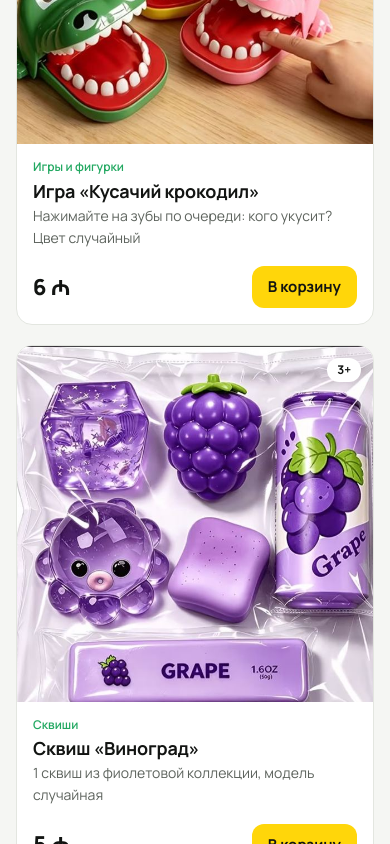
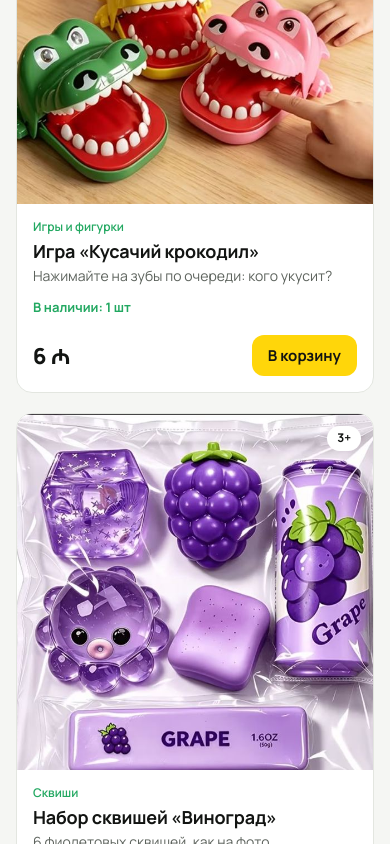
Before and after one commit to wiynet/squishaz, a plain HTML site: page index.html in a window 390 px wide. Shown: the part 3138-3982 px from the top of the page. Drawn offline with Linux system fonts and the light colour scheme.

Commit message:
Наборы, покупка поштучно и наличие товаров

```diff
--- a/index.html
+++ b/index.html
@@ -175,6 +175,14 @@ section { padding-block: 48px; }
 .buy { display: flex; align-items: center; justify-content: space-between; gap: 10px; margin-top: auto; padding-top: 14px; }
 .price { font-size: 22px; font-weight: 800; font-variant-numeric: tabular-nums; }
 .buy .btn { padding: 9px 16px; font-size: 15px; }
+.variant { display: flex; flex-wrap: wrap; gap: 6px; margin-top: 8px; }
+.vbtn { border: 0; background: var(--surface); box-shadow: inset 0 0 0 1.5px var(--line); color: var(--ink-soft); border-radius: 10px; padding: 6px 10px; font-size: 13px; font-weight: 700; font-variant-numeric: tabular-nums; }
+.vbtn:hover { color: var(--ink); }
+.vbtn[aria-pressed="true"] { background: var(--chip-on-bg); color: var(--chip-on-fg); box-shadow: none; }
+.vtag { background: var(--grey-soft); color: var(--ink); border-radius: 10px; padding: 6px 10px; font-size: 13px; font-weight: 700; }
+.stock { font-size: 13px; font-weight: 700; color: var(--green); margin-top: 6px; }
+.stock.out { color: var(--ink-soft); }
+.btn:disabled, .qty button:disabled { background: var(--grey-soft); color: var(--ink-soft); cursor: not-allowed; transform: none; }
 .nothing { grid-column: 1 / -1; color: var(--ink-soft); text-align: center; padding-block: 30px; }
 
 /* Delivery */
@@ -429,6 +437,9 @@ const T = {
     'f.comment': 'Комментарий (необязательно)', 'f.comment.ph': 'Например, привезти после 18:00',
     'send': 'Отправить заказ в WhatsApp', 'send.note': 'Откроется WhatsApp с готовым сообщением. Заказ принят, когда мы ответим.',
     'send.err': 'Укажите имя и адрес, чтобы мы знали, куда везти.',
+    'v.set': n => `Набор ${n} шт`, 'v.pc': '1 шт',
+    'stock': n => `В наличии: ${n} шт`, 'stock.set': 'В наличии: 1 набор',
+    'soldout': 'Всё уже в корзине', 'soldout.btn': 'Нет в наличии', 'noMore': 'Больше нет в наличии',
     'inCart': 'в корзине', 'copied': 'Номер скопирован', 'copyFail': 'Выделите номер и скопируйте вручную',
     'minus': 'Убрать один', 'plus': 'Добавить один',
     'theme.light': 'Включить светлую тему', 'theme.dark': 'Включить тёмную тему',
@@ -479,6 +490,9 @@ const T = {
     'f.comment': 'Şərh (istəyə bağlı)', 'f.comment.ph': 'Məsələn, 18:00-dan sonra gətirin',
     'send': 'Sifarişi WhatsApp-a göndər', 'send.note': 'Hazır mesajla WhatsApp açılacaq. Biz cavab verəndə sifariş qəbul olunur.',
     'send.err': 'Hara gətirəcəyimizi bilmək üçün adınızı və ünvanınızı yazın.',
+    'v.set': n => `${n} ədədlik dəst`, 'v.pc': '1 ədəd',
+    'stock': n => `Stokda: ${n} ədəd`, 'stock.set': 'Stokda: 1 dəst',
+    'soldout': 'Hamısı artıq səbətdədir', 'soldout.btn': 'Stokda yoxdur', 'noMore': 'Stokda daha yoxdur',
     'inCart': 'səbətdə', 'copied': 'Nömrə kopyalandı', 'copyFail': 'Nömrəni seçib əl ilə kopyalayın',
     'minus': 'Birini çıxar', 'plus': 'Birini əlavə et',
     'theme.light': 'İşıqlı temanı aç', 'theme.dark': 'Qaranlıq temanı aç',
@@ -488,6 +502,8 @@ const T = {
 };
 
 const CATS = ['all', 'squish', 'prank', 'active', 'fun'];
+/* pack: сколько штук в наборе (наличие = один набор). setOnly: только набором.
+   pcPrice: цена за 1 шт, если можно купить поштучно. Без pack — в наличии 1 шт. */
 const PRODUCTS = [
   { id: 'dragon', img: 'p06.jpg', cat: 'fun', price: 12, age: 6, badge: 'hit',
     name: { ru: 'Светящийся дракон', az: 'İşıq saçan əjdaha' },
@@ -497,21 +513,21 @@ const PRODUCTS = [
     note: { ru: 'Стреляет присосками на леске, в наборе маска и запасные присоски', az: 'Sapa bağlı sorucu oxlar atır, dəstdə maska və ehtiyat oxlar var' } },
   { id: 'croc', img: 'p04.jpg', cat: 'fun', price: 6, age: 3,
     name: { ru: 'Игра «Кусачий крокодил»', az: '«Dişləyən timsah» oyunu' },
-    note: { ru: 'Нажимайте на зубы по очереди: кого укусит? Цвет случайный', az: 'Növbə ilə dişlərə basın: kimi dişləyəcək? Rəngi təsadüfi' } },
-  { id: 'grape', img: 'p07.jpg', cat: 'squish', price: 5, age: 3,
-    name: { ru: 'Сквиш «Виноград»', az: 'Skviş «Üzüm»' },
-    note: { ru: '1 сквиш из фиолетовой коллекции, модель случайная', az: 'Bənövşəyi kolleksiyadan 1 skviş, model təsadüfi' } },
-  { id: 'cheese', img: 'p08.jpg', cat: 'squish', price: 5, age: 3,
-    name: { ru: 'Сквиш «Сыр и булочки»', az: 'Skviş «Pendir və çörək»' },
-    note: { ru: '1 сквиш: сыр, бургер, хлеб или масло, модель случайная', az: '1 skviş: pendir, burger, çörək və ya yağ, model təsadüfi' } },
-  { id: 'blue', img: 'p09.jpg', cat: 'squish', price: 5, age: 3,
-    name: { ru: 'Сквиш «Голубой лёд»', az: 'Skviş «Mavi buz»' },
-    note: { ru: '1 сквиш из голубой коллекции с блёстками, модель случайная', az: 'Parıltılı mavi kolleksiyadan 1 skviş, model təsadüfi' } },
-  { id: 'pink', img: 'p10.jpg', cat: 'squish', price: 5, age: 3,
-    name: { ru: 'Сквиш «Розовый микс»', az: 'Skviş «Çəhrayı miks»' },
-    note: { ru: '1 сквиш из розовой коллекции, соберите весь набор', az: 'Çəhrayı kolleksiyadan 1 skviş, bütün dəsti toplayın' } },
-  { id: 'finger', img: 'p02.jpg', cat: 'fun', price: 8, age: 6,
-    name: { ru: 'Фингерборды, 12 шт', az: 'Barmaq skeytbordları, 12 əd.' },
+    note: { ru: 'Нажимайте на зубы по очереди: кого укусит?', az: 'Növbə ilə dişlərə basın: kimi dişləyəcək?' } },
+  { id: 'grape', img: 'p07.jpg', cat: 'squish', price: 25, age: 3, pack: 6, setOnly: true,
+    name: { ru: 'Набор сквишей «Виноград»', az: 'Skviş dəsti «Üzüm»' },
+    note: { ru: '6 фиолетовых сквишей, как на фото', az: 'Fotodakı kimi 6 bənövşəyi skviş' } },
+  { id: 'cheese', img: 'p08.jpg', cat: 'squish', price: 25, age: 3, pack: 6, setOnly: true,
+    name: { ru: 'Набор сквишей «Сыр и булочки»', az: 'Skviş dəsti «Pendir və çörək»' },
+    note: { ru: '6 сквишей: сыр, тост, бургер, хлеб и масло, как на фото', az: '6 skviş: pendir, tost, burger, çörək və yağ, fotodakı kimi' } },
+  { id: 'blue', img: 'p09.jpg', cat: 'squish', price: 25, age: 3, pack: 6, setOnly: true,
+    name: { ru: 'Набор сквишей «Голубой лёд»', az: 'Skviş dəsti «Mavi buz»' },
+    note: { ru: '6 голубых сквишей с блёстками, как на фото', az: 'Fotodakı kimi 6 parıltılı mavi skviş' } },
+  { id: 'pink', img: 'p10.jpg', cat: 'squish', price: 25, age: 3, pack: 6, setOnly: true,
+    name: { ru: 'Набор сквишей «Розовый микс»', az: 'Skviş dəsti «Çəhrayı miks»' },
+    note: { ru: '6 розовых сквишей, как на фото', az: 'Fotodakı kimi 6 çəhrayı skviş' } },
+  { id: 'finger', img: 'p02.jpg', cat: 'fun', price: 8, pcPrice: 1, age: 6, pack: 12,
+    name: { ru: 'Фингерборды', az: 'Barmaq skeytbordları' },
     note: { ru: 'Мини-скейты для пальцев с разными рисунками', az: 'Müxtəlif şəkilli barmaq üçün mini skeytlər' } },
   { id: 'katana', img: 'p05.jpg', cat: 'active', price: 9, age: 6,
     name: { ru: 'Игрушечная катана', az: 'Oyuncaq katana' },
@@ -522,19 +538,35 @@ const PRODUCTS = [
   { id: 'ball', img: 'p15.jpg', cat: 'active', price: 3, age: 3,
     name: { ru: 'Надувной мяч, 27 см', az: 'Şişmə top, 27 sm' },
     note: { ru: 'Разноцветный, для пляжа и бассейна', az: 'Rəngarəng, çimərlik və hovuz üçün' } },
-  { id: 'glasses', img: 'p12.jpg', cat: 'prank', price: 10, age: 6,
-    name: { ru: 'Пиксельные очки, 6 шт', az: 'Piksel eynəklər, 6 əd.' },
+  { id: 'glasses', img: 'p12.jpg', cat: 'prank', price: 10, pcPrice: 2, age: 6, pack: 6,
+    name: { ru: 'Пиксельные очки', az: 'Piksel eynəklər' },
     note: { ru: 'Разные цвета, для фото и вечеринок', az: 'Müxtəlif rənglər, foto və şənliklər üçün' } },
-  { id: 'cushion', img: 'p11.jpg', cat: 'prank', price: 3, age: 6,
-    name: { ru: 'Подушка-пищалка, 2 шт', az: 'Səsli yastıq, 2 əd.' },
+  { id: 'cushion', img: 'p11.jpg', cat: 'prank', price: 3, pcPrice: 2, age: 6, pack: 2,
+    name: { ru: 'Подушка-пищалка', az: 'Səsli yastıq' },
     note: { ru: 'Классический прикол, цвета случайные', az: 'Klassik zarafat, rənglər təsadüfi' } },
-  { id: 'knife', img: 'p13.jpg', cat: 'prank', price: 7, age: 8,
-    name: { ru: 'Нож-обманка, 7 шт', az: 'Zarafat bıçağı, 7 əd.' },
+  { id: 'knife', img: 'p13.jpg', cat: 'prank', price: 7, pcPrice: 1, age: 8, pack: 7,
+    name: { ru: 'Нож-обманка', az: 'Zarafat bıçağı' },
     note: { ru: 'Пластиковое лезвие прячется в ручку, безопасно', az: 'Plastik tiyə dəstəyə girir, təhlükəsizdir' } },
-  { id: 'mustache', img: 'p14.jpg', cat: 'prank', price: 4, age: 6,
-    name: { ru: 'Накладные усы, 10 шт', az: 'Yapışan bığlar, 10 əd.' },
+  { id: 'mustache', img: 'p14.jpg', cat: 'prank', price: 4, age: 6, pack: 10, setOnly: true,
+    name: { ru: 'Накладные усы', az: 'Yapışan bığlar' },
     note: { ru: '10 разных фасонов, на клейкой основе', az: '10 fərqli forma, yapışqanlı' } },
 ];
+
+/* Варианты покупки и наличие (в штуках) */
+function variants(p) {
+  if (p.pack && !p.setOnly) return [{ k: 'set', n: p.pack, price: p.price }, { k: 'pc', n: 1, price: p.pcPrice }];
+  if (p.pack) return [{ k: 'set', n: p.pack, price: p.price }];
+  return [{ k: 'one', n: 1, price: p.price }];
+}
+const stockOf = p => p.pack || 1;
+const findVariant = (p, k) => variants(p).find(v => v.k === k);
+const usedOf = p => Object.entries(cart).reduce((s, [key, q]) => {
+  const [id, k] = key.split(':'); if (id !== p.id) return s;
+  const v = findVariant(p, k); return s + (v ? v.n * q : 0);
+}, 0);
+const leftOf = p => stockOf(p) - usedOf(p);
+const canAdd = (p, v) => leftOf(p) >= v.n;
+const picked = {};
 
 const ICONS = {
   truck: '<svg viewBox="0 0 24 24" fill="none" stroke="currentColor" stroke-width="2" stroke-linejoin="round" stroke-linecap="round"><path d="M3 6h11v10H3zM14 9h4l3 3v4h-7"/><circle cx="7" cy="17.5" r="1.8"/><circle cx="17" cy="17.5" r="1.8"/></svg>',
@@ -606,7 +638,17 @@ function applyTexts() {
 }
 
 /* Cards */
+const vLabel = (p, v) => v.k === 'set' ? t('v.set', v.n) : v.k === 'pc' ? t('v.pc') : '';
+function stockText(p) {
+  const left = leftOf(p);
+  if (p.setOnly) return left >= p.pack ? t('stock.set') : t('soldout');
+  return left > 0 ? t('stock', left) : t('soldout');
+}
 function card(p) {
+  const vs = variants(p);
+  const v = findVariant(p, picked[p.id]) || vs[0];
+  const ok = canAdd(p, v);
+  const out = leftOf(p) < Math.min(...vs.map(x => x.n));
   return `<article class="card">
     <div class="art">
       <img src="${p.img}" alt="${p.name[lang]}" loading="lazy">
@@ -617,9 +659,13 @@ function card(p) {
       <span class="cat-label">${t('c.' + p.cat)}</span>
       <h3>${p.name[lang]}</h3>
       <p class="note">${p.note[lang]}</p>
+      ${vs.length > 1
+        ? `<div class="variant" role="group">${vs.map(x => `<button class="vbtn" data-pick="${p.id}:${x.k}" aria-pressed="${x.k === v.k}">${vLabel(p, x)} · ${azn(x.price)}</button>`).join('')}</div>`
+        : p.setOnly ? `<div class="variant"><span class="vtag">${t('v.set', p.pack)}</span></div>` : ''}
+      <p class="stock${out ? ' out' : ''}">${stockText(p)}</p>
       <div class="buy">
-        <span class="price">${azn(p.price)}</span>
-        <button class="btn" data-add="${p.id}">${t('add')}</button>
+        <span class="price">${azn(v.price)}</span>
+        <button class="btn" data-add="${p.id}:${v.k}" ${ok ? '' : 'disabled'}>${ok ? t('add') : t('soldout.btn')}</button>
       </div>
     </div>
   </article>`;
@@ -636,16 +682,22 @@ function renderGrid() {
   $('grid').innerHTML = list.length ? list.map(card).join('') : `<p class="nothing">${t('cat.nothing')}</p>`;
 }
 
-
-/* Cart */
+/* Cart: ключ = "id:вариант" */
+function lineOf(key) {
+  const [id, k] = key.split(':');
+  const p = PRODUCTS.find(x => x.id === id);
+  const v = p && findVariant(p, k);
+  return v ? { p, v } : null;
+}
 const count = () => Object.values(cart).reduce((a, b) => a + b, 0);
-const subtotal = () => Object.entries(cart).reduce((s, [id, q]) => s + (PRODUCTS.find(p => p.id === id)?.price || 0) * q, 0);
+const subtotal = () => Object.entries(cart).reduce((s, [key, q]) => { const l = lineOf(key); return s + (l ? l.v.price * q : 0); }, 0);
+const lineName = ({ p, v }) => p.name[lang] + (v.k === 'one' ? '' : ` (${vLabel(p, v)})`);
 
 function orderText() {
   const sub = subtotal(), ship = sub >= FREE_FROM ? 0 : SHIP;
-  const lines = Object.entries(cart).map(([id, q]) => {
-    const p = PRODUCTS.find(x => x.id === id);
-    return `• ${p.name[lang]} × ${q} = ${azn(p.price * q)}`;
+  const lines = Object.entries(cart).map(([key, q]) => {
+    const l = lineOf(key);
+    return `• ${lineName(l)} × ${q} = ${azn(l.v.price * q)}`;
   });
   return [t('msg.hi'), ...lines, '',
     `${t('goods')}: ${azn(sub)}`,
@@ -660,8 +712,19 @@ function updateSendLink() {
   const a = $('sendWa'); if (a) a.href = waUrl(orderText());
 }
 
+function fixCart() {
+  for (const key of Object.keys(cart)) if (!lineOf(key) || !(cart[key] > 0)) delete cart[key];
+  for (const p of PRODUCTS) {
+    while (leftOf(p) < 0) {
+      const key = Object.keys(cart).find(k => k.startsWith(p.id + ':'));
+      if (!key) break;
+      if (--cart[key] <= 0) delete cart[key];
+    }
+  }
+}
+
 function renderCart() {
-  for (const id of Object.keys(cart)) if (!PRODUCTS.some(p => p.id === id)) delete cart[id];
+  fixCart();
   $('cartCount').textContent = count();
   const entries = Object.entries(cart);
   if (!entries.length) {
@@ -669,12 +732,13 @@ function renderCart() {
     $('checkoutBox').innerHTML = '';
     return;
   }
-  $('items').innerHTML = entries.map(([id, q]) => {
-    const p = PRODUCTS.find(x => x.id === id);
+  $('items').innerHTML = entries.map(([key, q]) => {
+    const l = lineOf(key);
+    const more = canAdd(l.p, l.v);
     return `<div class="item">
-      <div class="thumb"><img src="${p.img}" alt=""></div>
-      <div><div class="name">${p.name[lang]}</div><div class="sub">${azn(p.price)} × ${q} = ${azn(p.price * q)}</div></div>
-      <div class="qty"><button data-dec="${id}" aria-label="${t('minus')}">−</button><span>${q}</span><button data-inc="${id}" aria-label="${t('plus')}">+</button></div>
+      <div class="thumb"><img src="${l.p.img}" alt=""></div>
+      <div><div class="name">${lineName(l)}</div><div class="sub">${azn(l.v.price)} × ${q} = ${azn(l.v.price * q)}</div></div>
+      <div class="qty"><button data-dec="${key}" aria-label="${t('minus')}">−</button><span>${q}</span><button data-inc="${key}" aria-label="${t('plus')}" ${more ? '' : 'disabled'}>+</button></div>
     </div>`;
   }).join('');
   const sub = subtotal(), ship = sub >= FREE_FROM ? 0 : SHIP;
@@ -701,9 +765,12 @@ function renderCart() {
 
 let tt;
 function toast(html) { const el = $('toast'); el.innerHTML = html; el.classList.add('show'); clearTimeout(tt); tt = setTimeout(() => el.classList.remove('show'), 1800); }
-function add(id) {
-  cart[id] = (cart[id] || 0) + 1; saveCart(); renderCart();
-  toast(`<b>${PRODUCTS.find(x => x.id === id).name[lang]}</b> ${t('inCart')}`);
+function changed() { saveCart(); renderCart(); renderGrid(); }
+function add(key) {
+  const l = lineOf(key); if (!l) return;
+  if (!canAdd(l.p, l.v)) { toast(t('noMore')); return; }
+  cart[key] = (cart[key] || 0) + 1; changed();
+  toast(`<b>${lineName(l)}</b> ${t('inCart')}`);
 }
 function openCart() { $('drawer').classList.add('open'); $('drawer').setAttribute('aria-hidden', 'false'); $('scrim').hidden = false; }
 function closeCart() { $('drawer').classList.remove('open'); $('drawer').setAttribute('aria-hidden', 'true'); $('scrim').hidden = true; }
@@ -719,9 +786,10 @@ document.addEventListener('click', e => {
   const b = e.target.closest('button'); if (!b) return;
   if (b.dataset.lang) { lang = b.dataset.lang; store.set('squishaz-lang', lang); renderAll(); }
   if (b.dataset.cat) { filter = b.dataset.cat; renderFilters(); renderGrid(); }
+  if (b.dataset.pick) { const [id, k] = b.dataset.pick.split(':'); picked[id] = k; renderGrid(); }
   if (b.dataset.add) add(b.dataset.add);
-  if (b.dataset.inc) { cart[b.dataset.inc]++; saveCart(); renderCart(); }
-  if (b.dataset.dec) { if (--cart[b.dataset.dec] <= 0) delete cart[b.dataset.dec]; saveCart(); renderCart(); }
+  if (b.dataset.inc) add(b.dataset.inc);
+  if (b.dataset.dec) { if (--cart[b.dataset.dec] <= 0) delete cart[b.dataset.dec]; changed(); }
   if (b.dataset.copy) {
     try { navigator.clipboard.writeText(b.dataset.copy).then(() => toast(t('copied')), () => toast(t('copyFail'))); }
     catch (err) { toast(t('copyFail')); }
```
